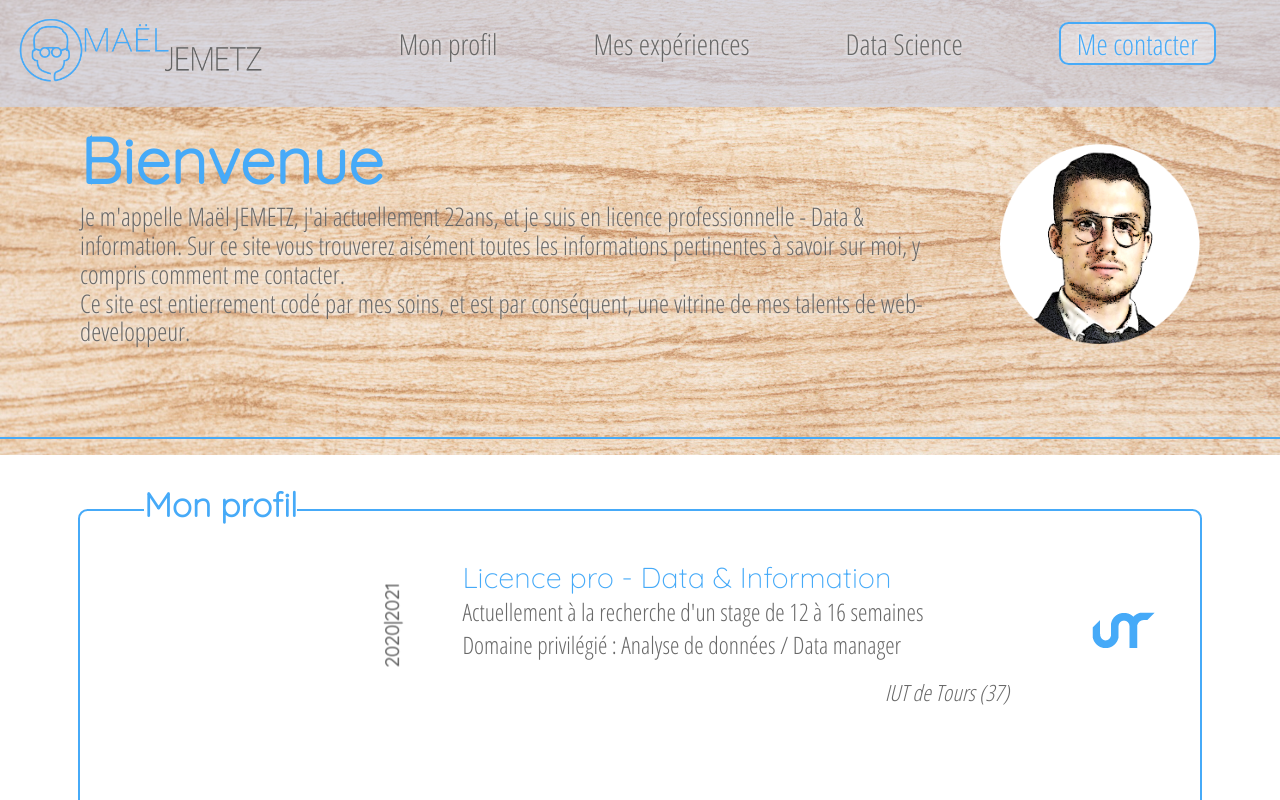
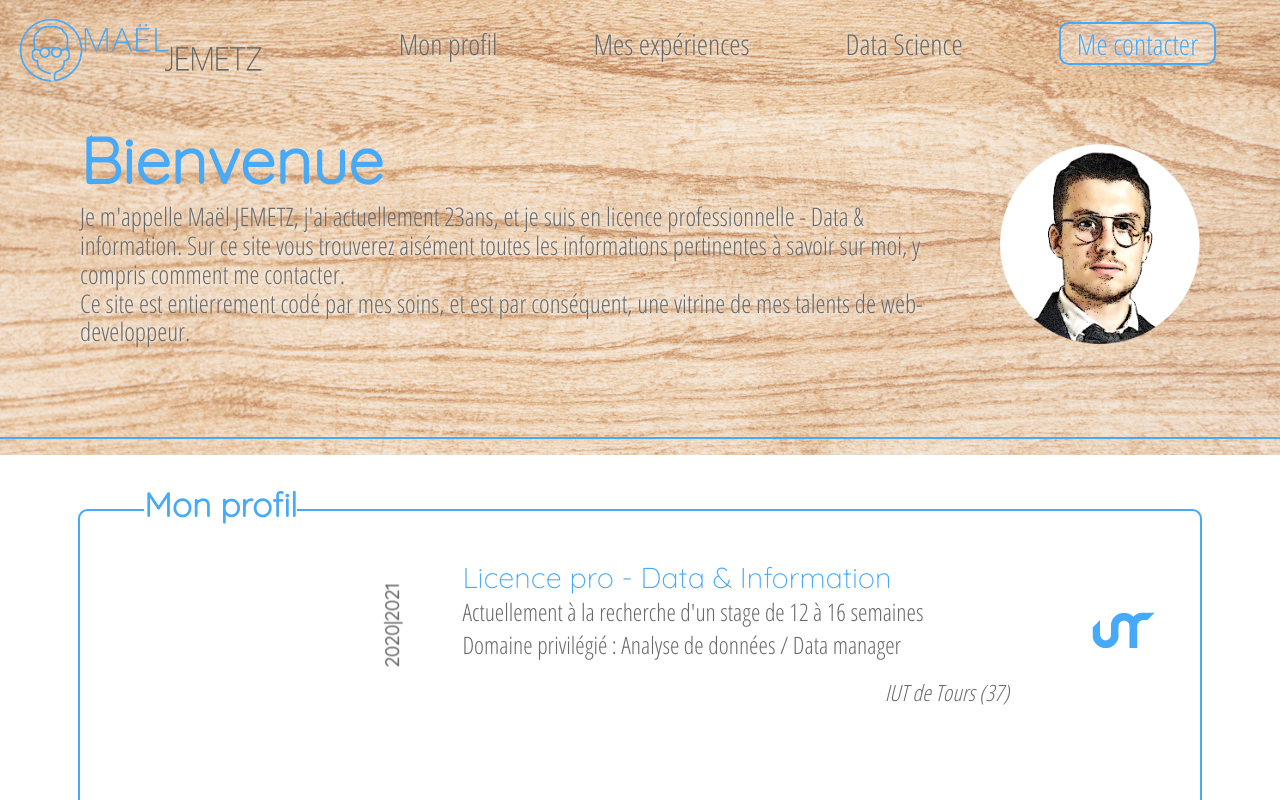
Before and after one commit to kassifer/mael-jemetz, a plain HTML site: page index.html in a window 1280 px wide. Shown: the top 800 px of the page. Drawn offline with Linux system fonts and the light colour scheme.

Commit message:
Update index.html

```diff
--- a/index.html
+++ b/index.html
@@ -31,7 +31,7 @@
             <div class="bienvenue_left">
                 <h1>Bienvenue</h1>
                 <p>
-                    Je m'appelle Maël JEMETZ, j'ai actuellement 22ans, et je suis en licence professionnelle -
+                    Je m'appelle Maël JEMETZ, j'ai actuellement 23ans, et je suis en licence professionnelle -
                     Data & information. Sur ce site vous trouverez aisément toutes les informations pertinentes
                     à savoir sur moi, y compris comment me contacter. <br>
                     Ce site est entierrement codé par mes soins, et est par conséquent, une vitrine de mes talents
```
